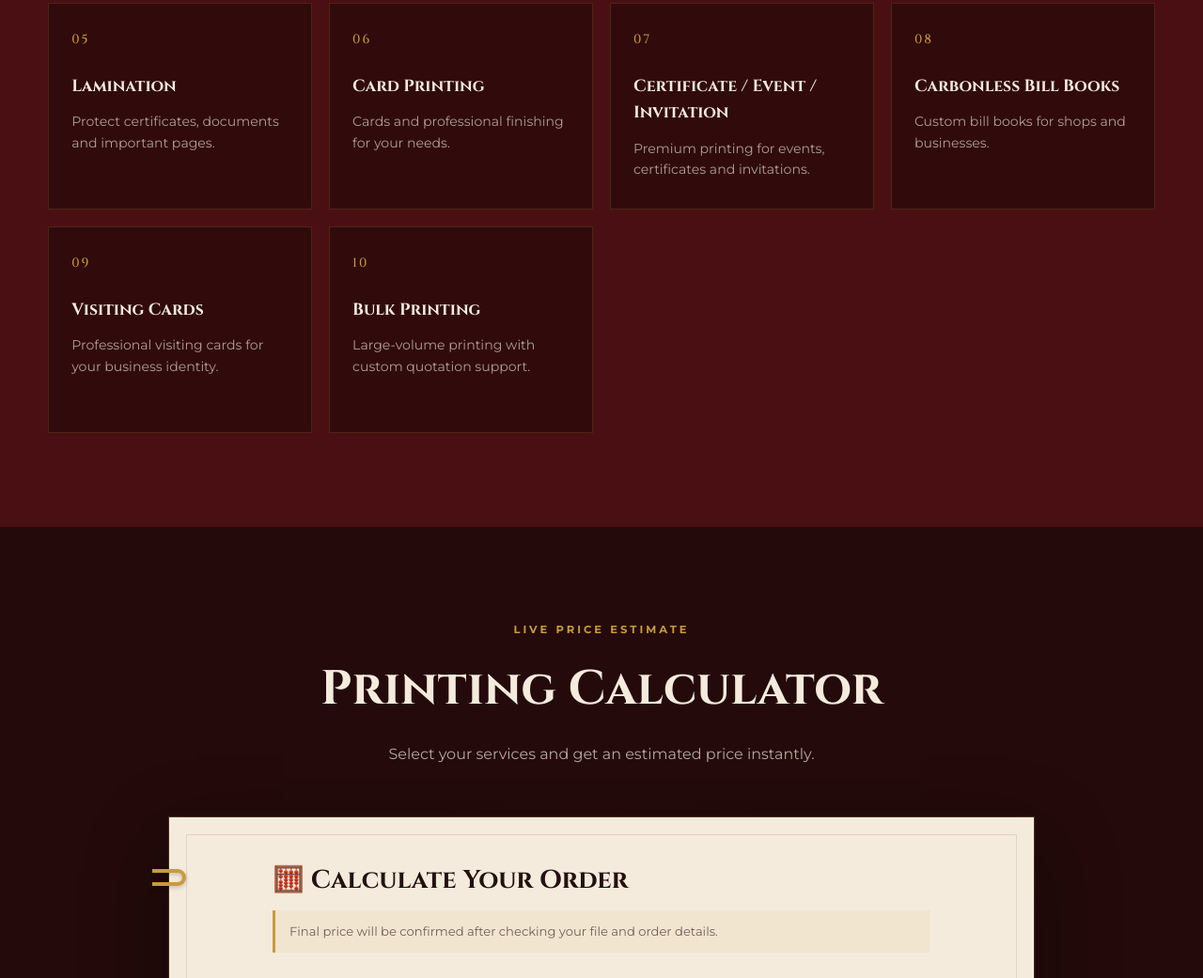
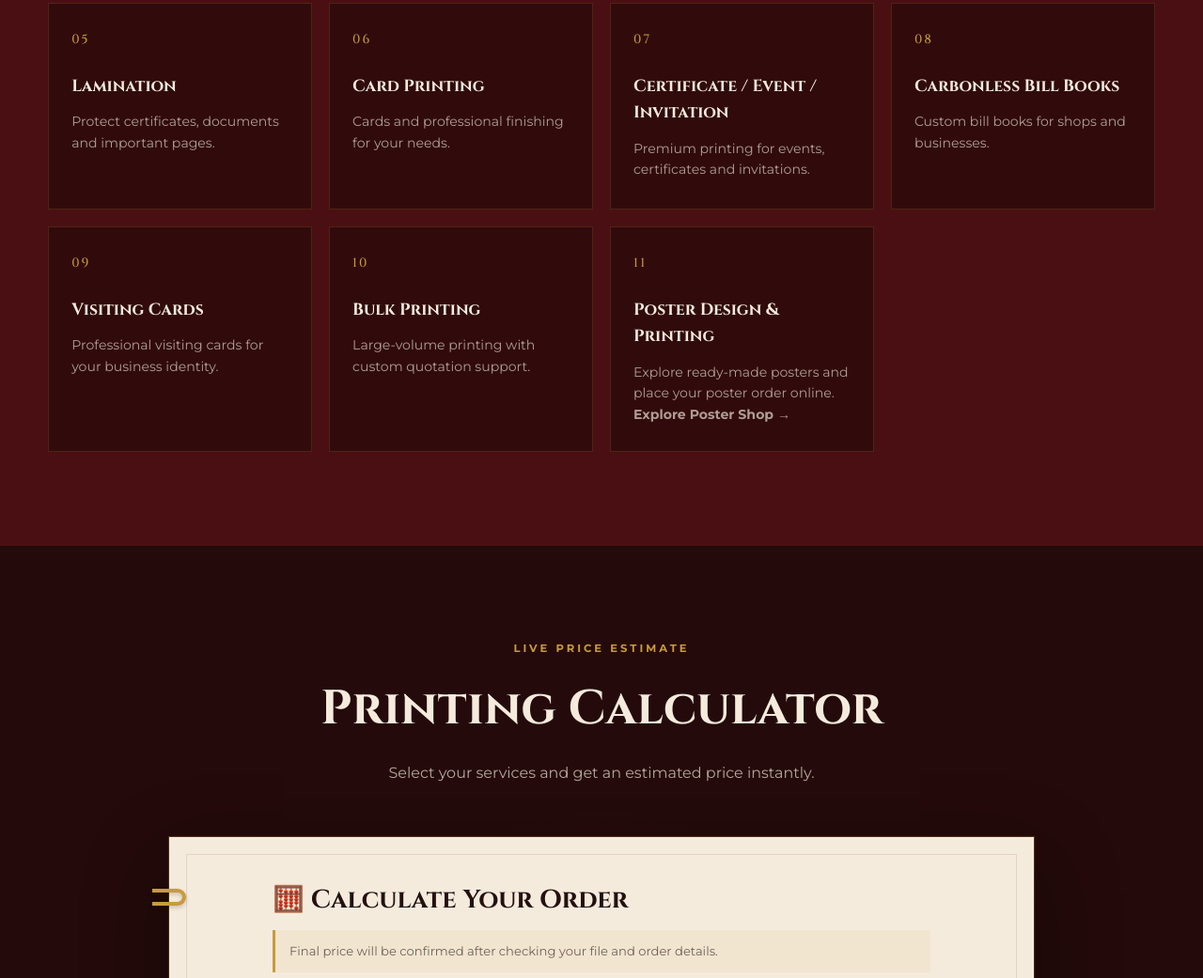
Before and after one commit to alphabaan/alphabaan-website, a plain HTML site: page index.html in a window 1280 px wide. Shown: the part 1330-2371 px from the top of the page at 94% size. Drawn offline with Linux system fonts and the light colour scheme.

Commit message:
Add poster design and printing service section

```diff
--- a/index.html
+++ b/index.html
@@ -165,6 +165,13 @@
             <h3>Bulk Printing</h3>
             <p>Large-volume printing with custom quotation support.</p>
           </div>
+
+<a href="poster-shop/" class="service-card" style="display:block; text-decoration:none; color:inherit;">
+  <div class="service-icon">11</div>
+  <h3>Poster Design & Printing</h3>
+  <p>Explore ready-made posters and place your poster order online.</p>
+  <p><strong>Explore Poster Shop →</strong></p>
+</a>
 
         </div>
 
```
